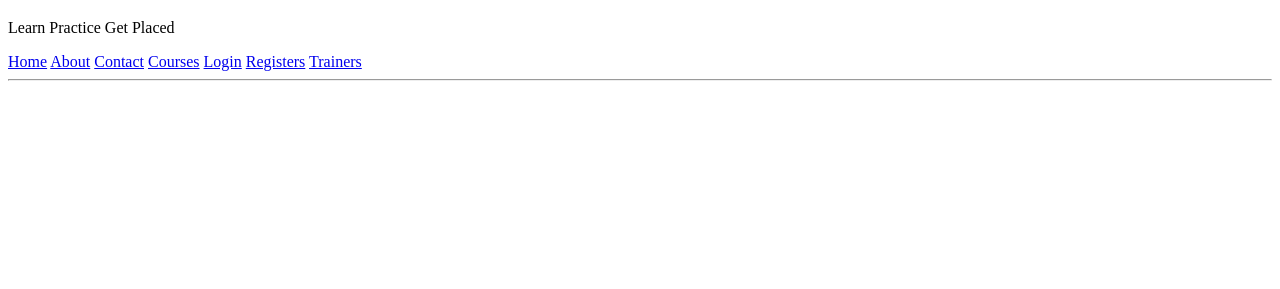
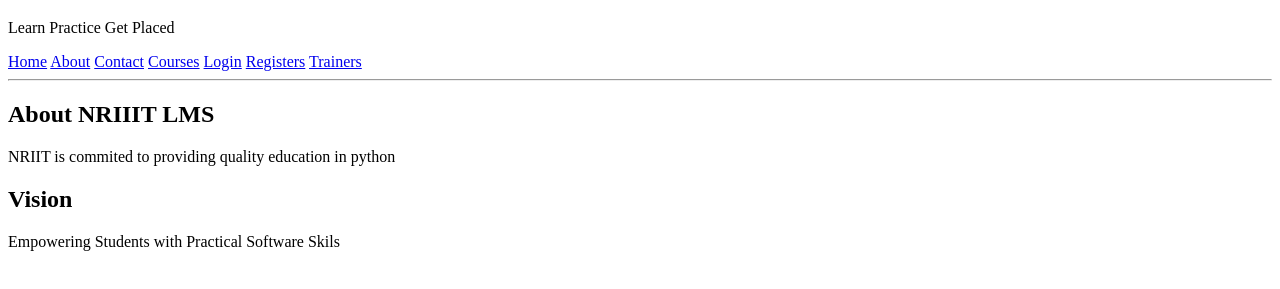
Before and after one commit to VINNU-909/python_fullstack_1, a plain HTML site: page about.html in a window 1280 px wide. Shown: the part 61-350 px from the top of the page. Drawn offline with Linux system fonts and the light colour scheme.

Commit message:
about updated

```diff
--- a/about.html
+++ b/about.html
@@ -20,6 +20,16 @@
     </nav>
     <hr>
     </header>
+    <main>
+        <section>
+            <h2>About NRIIIT LMS</h2>
+            <P>NRIIT is commited to providing quality education in python </P>
+        </section>
+        <section>
+            <h2>Vision</h2>
+            <p>Empowering Students with Practical Software Skils</p>
+        </section>
+    </main>
 
 </body>
 </html>
```
